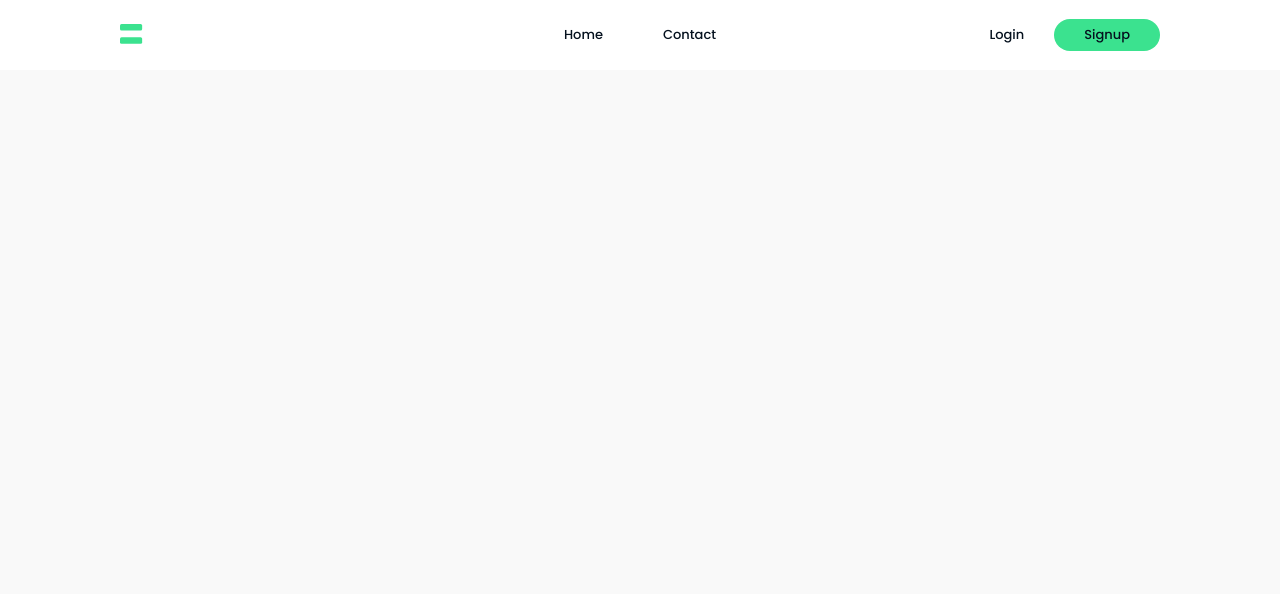
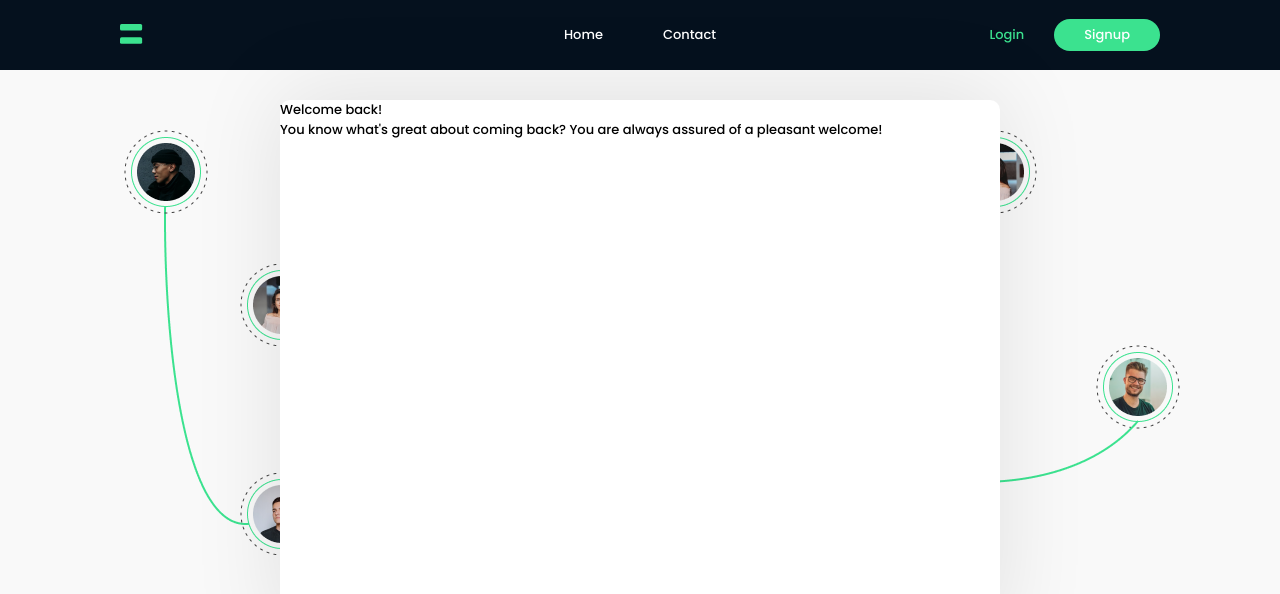
Before and after one commit to aamines/frontend, a React (Create React App) app: page /login in a window 1280 px wide. Shown: the top 594 px of the page. Built offline with nearby package versions, Linux system fonts and the light colour scheme.

Commit message:
we stopped here

```diff
--- a/src/App.jsx
+++ b/src/App.jsx
@@ -4,6 +4,7 @@ import { BrowserRouter as Router, Routes, Route } from "react-router-dom";
 
 //files
 import Main from "./pages/main";
+import Login from "./pages/login";
 import Nav from "./components/nav";
 import Contact from "./pages/contact";
 
@@ -18,6 +19,7 @@ function App() {
       <Routes>
         <Route path="/" exact element={<Main />} />
         <Route path="/contact" exact element={<Contact />} />
+        <Route path="/login" exact element={<Login />} />
       </Routes>
     </Router>
   );
--- a/src/components/nav.jsx
+++ b/src/components/nav.jsx
@@ -25,7 +25,9 @@ const Nav = () => {
           </Link>
         </div>
         <div className="buttons">
-          <Link to="/login">Login</Link>
+          <Link to="/login" className={active === "/login" ? "active" : ""}>
+            Login
+          </Link>
           <Link to="/signup" className="signup">
             Signup
           </Link>
@@ -41,7 +43,7 @@ const Container = styled.div`
   display: flex;
   align-items: center;
   justify-content: center;
-  background: var(--white);
+  background: var(--dark);
 
   @media only screen and (min-width: 1200px) {
     .content {
@@ -78,6 +80,10 @@ const Container = styled.div`
     }
   }
 
+  .active {
+    color: var(--bright) !important;
+  }
+
   .nav {
     width: 60%;
     height: 100%;
@@ -89,11 +95,7 @@ const Container = styled.div`
     a {
       margin: 0 30px;
       text-decoration: none;
-      color: var(--dark);
-    }
-
-    .active {
-      color: var(--bright);
+      color: var(--white);
     }
   }
 
@@ -108,7 +110,7 @@ const Container = styled.div`
     a {
       margin: 0 0 0 30px;
       text-decoration: none;
-      color: var(--dark);
+      color: var(--white);
     }
 
     .signup {
--- /dev/null
+++ b/src/pages/login.jsx
@@ -0,0 +1,88 @@
+import React from "react";
+import styled from "styled-components";
+
+//components
+import Footer from "../components/footer";
+
+const Login = () => {
+  return (
+    <Container>
+      <div className="content">
+        <div className="div">
+          <div className="header">
+            <p className="head">Welcome back!</p>
+            <p className="para">
+              You know what's great about coming back? You are always assured of
+              a pleasant welcome!
+            </p>
+          </div>
+          <div className="icons">
+            <div className="row"></div>
+          </div>
+        </div>
+        <div className="image">
+          <img src="/images/one.png" alt="one" className="one" />
+        </div>
+        <div className="image">
+          <img src="/images/two.png" alt="two" className="two" />
+        </div>
+      </div>
+    </Container>
+  );
+};
+
+const Container = styled.div`
+  width: auto;
+  height: auto;
+  display: flex;
+  flex-direction: column;
+  align-items: center;
+
+  @media only screen and (min-width: 1200px) {
+    .content {
+      width: 1200px;
+    }
+  }
+
+  @media only screen and (max-width: 1200px) {
+    .content {
+      width: 90%;
+    }
+  }
+
+  .content {
+    height: 600px;
+    display: flex;
+    flex-direction: column;
+    align-items: center;
+    justify-content: center;
+    position: relative;
+
+    .div {
+      width: 60%;
+      height: 90%;
+      z-index: 10;
+      border-radius: 10px;
+      box-shadow: 0px -5px 90px rgba(0, 0, 0, 0.1);
+      background: var(--white);
+    }
+
+    .image {
+      width: 30%;
+
+      .one {
+        position: absolute;
+        top: 10%;
+        left: 7%;
+      }
+
+      .two {
+        position: absolute;
+        top: 10%;
+        right: 5%;
+      }
+    }
+  }
+`;
+
+export default Login;
```
